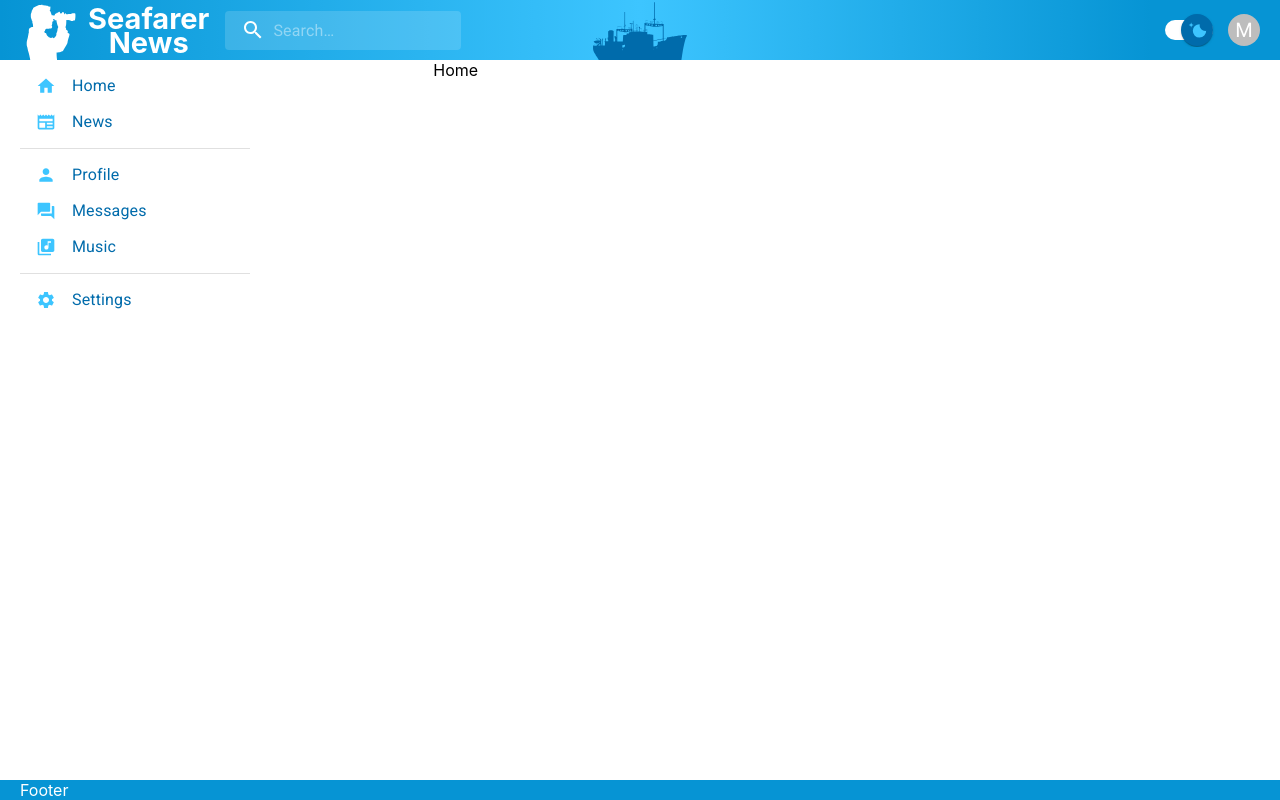
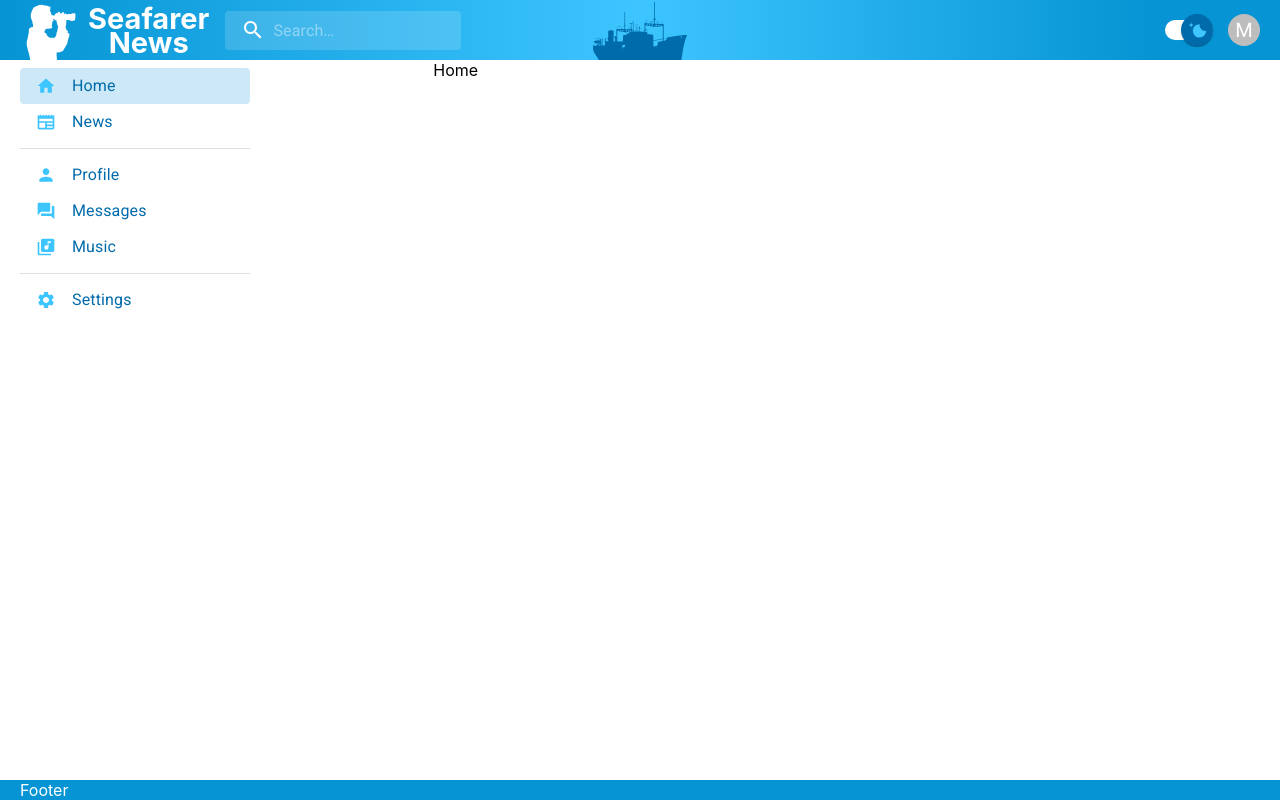
Before and after one commit to N9TMAN/SeafarerNews, a React (Create React App) app in the folder my-app/: page / in a window 1280 px wide. Built offline with nearby package versions, Linux system fonts and the light colour scheme.

Commit message:
add active MyLink in Navbar(Main)

```diff
--- /dev/null
+++ b/my-app/src/components/Main/Navbar/Navbar.css
@@ -0,0 +1,3 @@
+.navbar-box a.active {
+  background-color: #0693d433;
+}
--- a/my-app/src/components/Main/Navbar/Navbar.jsx
+++ b/my-app/src/components/Main/Navbar/Navbar.jsx
@@ -1,6 +1,6 @@
 import * as React from 'react';
 import MenuList from '@mui/material/MenuList';
-import MenuItem from '@mui/material/MenuItem';
+import MyMenuItem from './../../../styles/MyMenuItem';
 import Paper from '@mui/material/Paper';
 import ListItemIcon from '@mui/material/ListItemIcon';
 import ListItemText from '@mui/material/ListItemText';
@@ -13,61 +13,63 @@ import ForumIcon from '@mui/icons-material/Forum';
 import MyLink from "./../../../styles/MyLink";
 import SettingsIcon from '@mui/icons-material/Settings';
 import LibraryMusicIcon from '@mui/icons-material/LibraryMusic';
+import s from './Navbar.module.css';
+import './Navbar.css';
 
 export default function TypographyMenu() {
   return (
-    <Paper className="navbar-box" sx={{ width: 230, color: 'inherit', backgroundColor: 'inherit', boxShadow: 'none' }}>
+    <Paper className={`navbar-box ${s.navbar}`} sx={{ width: 230, color: 'inherit', backgroundColor: 'inherit', boxShadow: 'none' }}>
       <MenuList>
-        <MenuItem sx={{ padding: '0' }}>
+        <MyMenuItem>
           <MyLink to="/">
             <ListItemIcon sx={{ color: 'inherit' }}>
               <HomeIcon fontSize="small" />
             </ListItemIcon>
             <Typography variant="inherit" noWrap>Home</Typography>
           </MyLink>
-        </MenuItem>
-        <MenuItem sx={{ padding: '0' }}>
+        </MyMenuItem>
+        <MyMenuItem>
           <MyLink to="/news">
             <ListItemIcon>
               <NewspaperIcon fontSize="small" />
             </ListItemIcon>
             <Typography variant="inherit" noWrap>News</Typography>
           </MyLink>
-        </MenuItem>
+        </MyMenuItem>
         <Divider />
-        <MenuItem sx={{ padding: '0' }}>
+        <MyMenuItem>
           <MyLink to="/profile">
             <ListItemIcon>
               <PersonIcon fontSize="small" />
             </ListItemIcon>
             <Typography variant="inherit" noWrap>Profile</Typography>
           </MyLink>
-        </MenuItem>
-        <MenuItem sx={{ padding: '0' }}>
+        </MyMenuItem>
+        <MyMenuItem>
           <MyLink to="/messages">
             <ListItemIcon>
               <ForumIcon fontSize="small" />
             </ListItemIcon>
             <Typography variant="inherit" noWrap>Messages</Typography>
           </MyLink>
-        </MenuItem>
-        <MenuItem sx={{ padding: '0' }}>
+        </MyMenuItem>
+        <MyMenuItem>
           <MyLink to="/music">
             <ListItemIcon>
               <LibraryMusicIcon fontSize="small" />
             </ListItemIcon>
             <Typography variant="inherit" noWrap>Music</Typography>
           </MyLink>
-        </MenuItem>
+        </MyMenuItem>
         <Divider />
-        <MenuItem sx={{ padding: '0' }}>
+        <MyMenuItem>
           <MyLink to="/settings">
             <ListItemIcon>
               <SettingsIcon fontSize="small" />
             </ListItemIcon>
             <ListItemText>Settings</ListItemText>
           </MyLink>
-        </MenuItem>
+        </MyMenuItem>
       </MenuList>
     </Paper >
   );
--- a/my-app/src/styles/MyLink.js
+++ b/my-app/src/styles/MyLink.js
@@ -1,13 +1,13 @@
-import { Link } from "react-router-dom"
+import { NavLink } from "react-router-dom"
 import { styled } from "@mui/material/styles";
 
-const MyLink = styled(Link)(() => ({
+const MyLink = styled(NavLink)(() => ({
   display: 'flex',
   alignItems: 'center',
   textDecoration: 'none',
   color: "inherit",
   padding: "6px 16px",
-  width: '100%'
+  width: '100%',
 }));
 
 export default MyLink;
--- /dev/null
+++ b/my-app/src/styles/MyMenuItem.js
@@ -0,0 +1,10 @@
+import MenuItem from '@mui/material/MenuItem';
+import { styled } from "@mui/material/styles";
+
+const MyMenuItem = styled(MenuItem)(() => ({
+  padding: '0',
+  borderRadius: '4px',
+  overflow: 'hidden',
+}));
+
+export default MyMenuItem;
```
